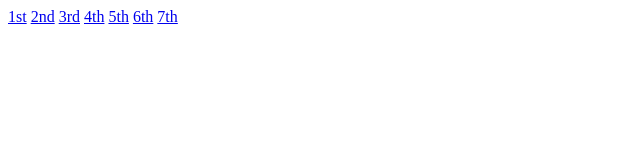
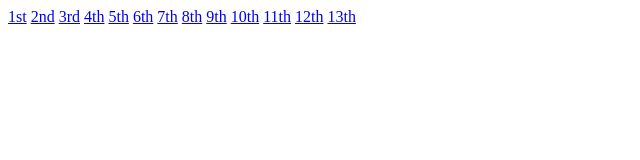
Before and after one commit to humeraMughal/js-projects-, a plain HTML site: page index.html in a window 1280 px wide. Shown: the whole page, without its empty margins (0-640 px from the left). Drawn offline with Linux system fonts and the light colour scheme.

Commit message:
Update index.html

```diff
--- a/index.html
+++ b/index.html
@@ -14,5 +14,11 @@
     <a href="bgchngr.html">5th</a>
     <a href="btnRippleEffect.html">6th</a>
     <a href="digitalClock.html">7th</a>
+     <a href="heatAnimation.html">8th</a>
+     <a href="hexColorCode.html">9th</a>
+     <a href="imgSlider.html">10th</a>
+     <a href="mutiplyction.html">11th</a>
+     <a href="notesApp.html">12th</a>
+     <a href="pwsd-Generator.html">13th</a>
   </body>
 </html>
```
